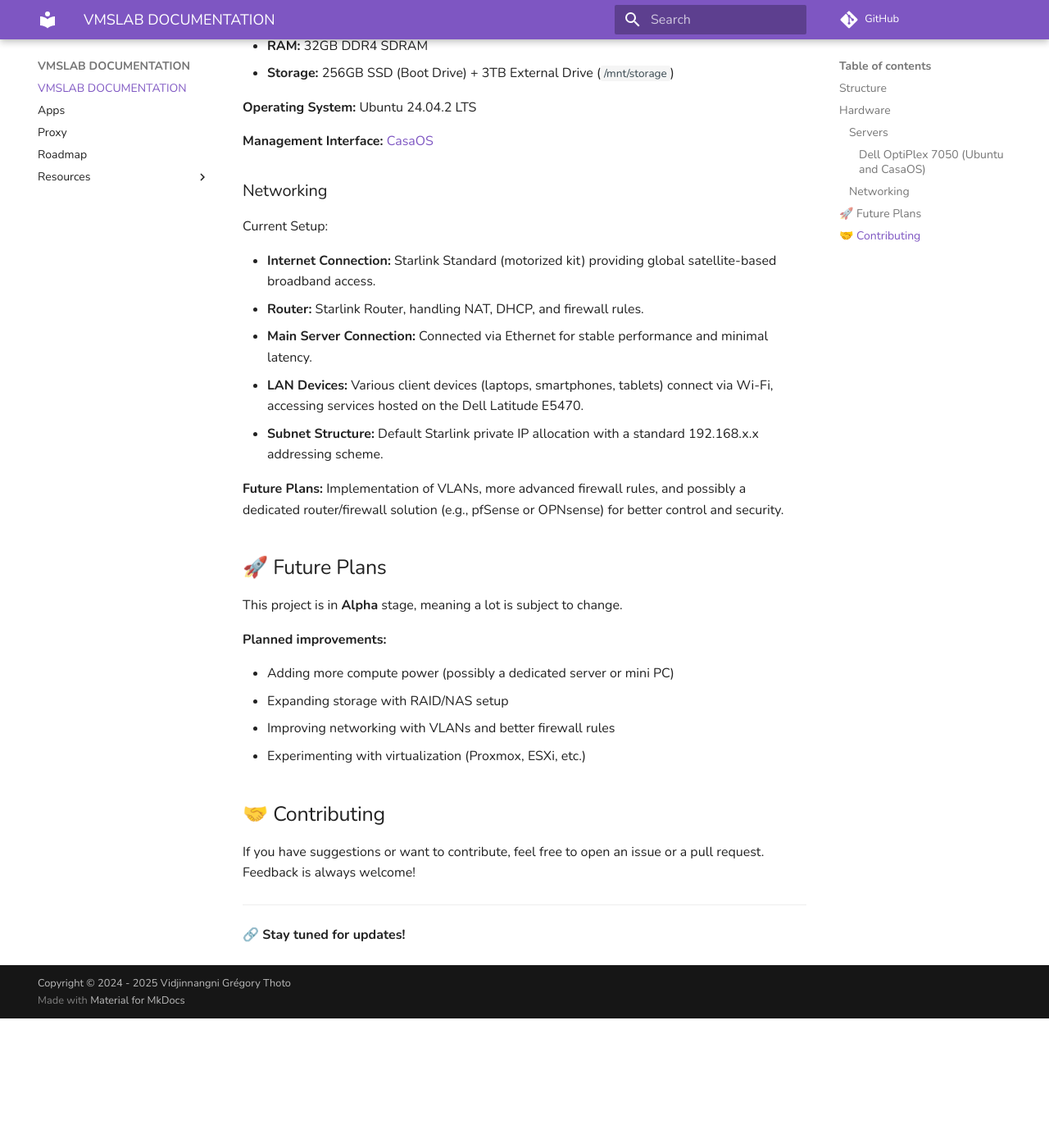
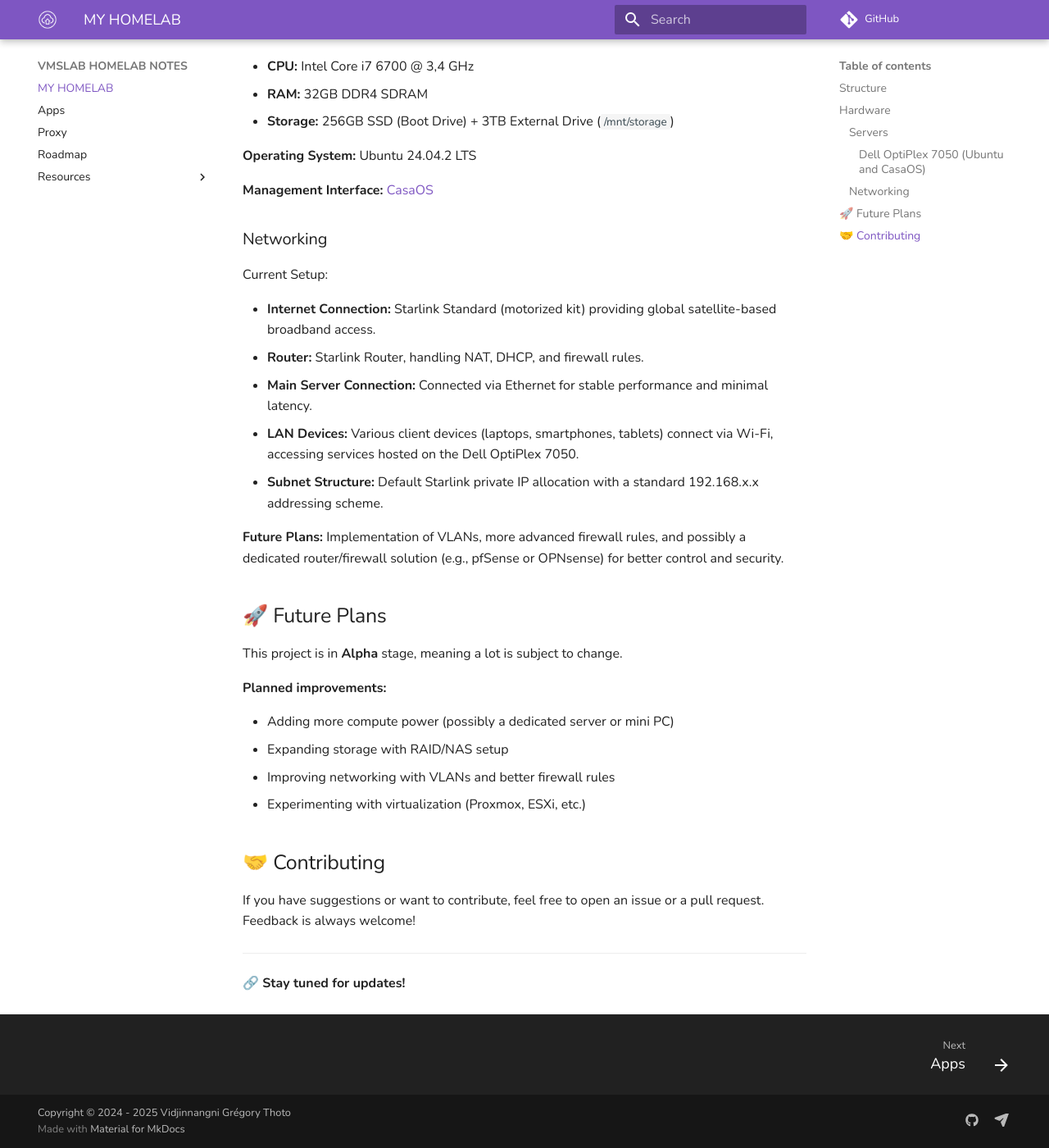
Before and after one commit to vidjinnangni/vmslab-homelab, an MkDocs documentation site: the page built from docs/index.md, in a window 1280 px wide and 1400 px high, scrolled down 1291 px. Shown: the whole window at 82% size. Built offline with MkDocs 1.6.1 and Material for MkDocs 9.7.7, drawn with Linux system fonts in a browser that asks for light colours; comment, search, counter and statistics services are not loaded; before the commit the page ends 2533 px from its top, so only the background shows below that; some of the changed text lies outside the part shown.

Commit message:
Update content

```diff
--- a/README.md
+++ b/README.md
@@ -1,5 +1,5 @@
 # My Homelab Setup : VMSLAB
-My Homelab documentation files, stacks and resources!
+**Homelab Journal:** an open notebook where I share my journey, lessons learned, and useful resources around self-hosting. Hopefully helpful for fellow beginners!
 
 [![Website](https://img.shields.io/website?url=https%3A%2F%2Fdocs.vmslab.work&logo=gitbook&logoColor=black&label=document&labelColor=%23F5F5F5)](https://docs.vmslab.work)
 [![License: CC BY 4.0](https://img.shields.io/static/v1?label=License&message=CC%20BY%204.0&color=purple&labelColor=F5F5F5)](https://creativecommons.org/licenses/by/4.0/)
@@ -40,7 +41,7 @@
 - **Internet Connection:** Starlink Standard (motorized kit) providing global satellite-based broadband access.
 - **Router:** Starlink Router, handling NAT, DHCP, and firewall rules.
 - **Main Server Connection:** Connected via Ethernet for stable performance and minimal latency.
-- **LAN Devices:** Various client devices (laptops, smartphones, tablets) connect via Wi-Fi, accessing services hosted on the Dell Latitude E5470.
+- **LAN Devices:** Various client devices (laptops, smartphones, tablets) connect via Wi-Fi, accessing services hosted on the Dell OptiPlex 7050.
 - **Subnet Structure:** Default Starlink private IP allocation with a standard 192.168.x.x addressing scheme.
 
 **Future Plans:** Implementation of VLANs, more advanced firewall rules, and possibly a dedicated router/firewall solution (e.g., pfSense or OPNsense) for better control and security.
--- a/docs/index.md
+++ b/docs/index.md
@@ -1,4 +1,4 @@
 ---
-title: VMSLAB DOCUMENTATION
+title: MY HOMELAB
 ---
 --8<-- "README.md"
--- a/mkdocs.yml
+++ b/mkdocs.yml
@@ -1,10 +1,20 @@
-site_name: VMSLAB DOCUMENTATION
+site_name: VMSLAB HOMELAB NOTES
+site_url: https://docs.vmslab.com
 copyright: Copyright &copy; 2024 - 2025 Vidjinnangni Grégory Thoto
+extra:
+  social:
+    - icon: fontawesome/brands/github
+      link: https://github.com/vidjinnangni/vmslab-homelab
+    - icon: fontawesome/solid/paper-plane
+      link: mailto:<gregory.thoto@gmail.com>
 
-repo_url: https://github.com/vidjinnangni/vmslab
+
+repo_url: https://github.com/vidjinnangni/vmslab-homelab
 
 theme:
-  favicon:
+  favicon: ../Images/vmslab-homelab.png
+  logo: ../Images/vmslab-homelab-white.png
+  homepage: https://docs.vmslab.com
   name: material
   palette:
     primary: deep purple
@@ -12,7 +22,10 @@
   font:
     text: 'Nunito'
     code: 'Nunito'
+  features:
+    - navigation.top
+    - navigation.footer
 
 
 markdown_extensions:
-  - pymdownx.snippets
+  - pymdownx.snippets:
```
Also changed, not shown: other parts of README.md (+1 -0 lines), Images/vmslab-homelab-white.png (added), Images/vmslab-homelab.png (added), docs/Images/vmslab-homelab-white.png (added), docs/Images/vmslab-homelab.png (added).
